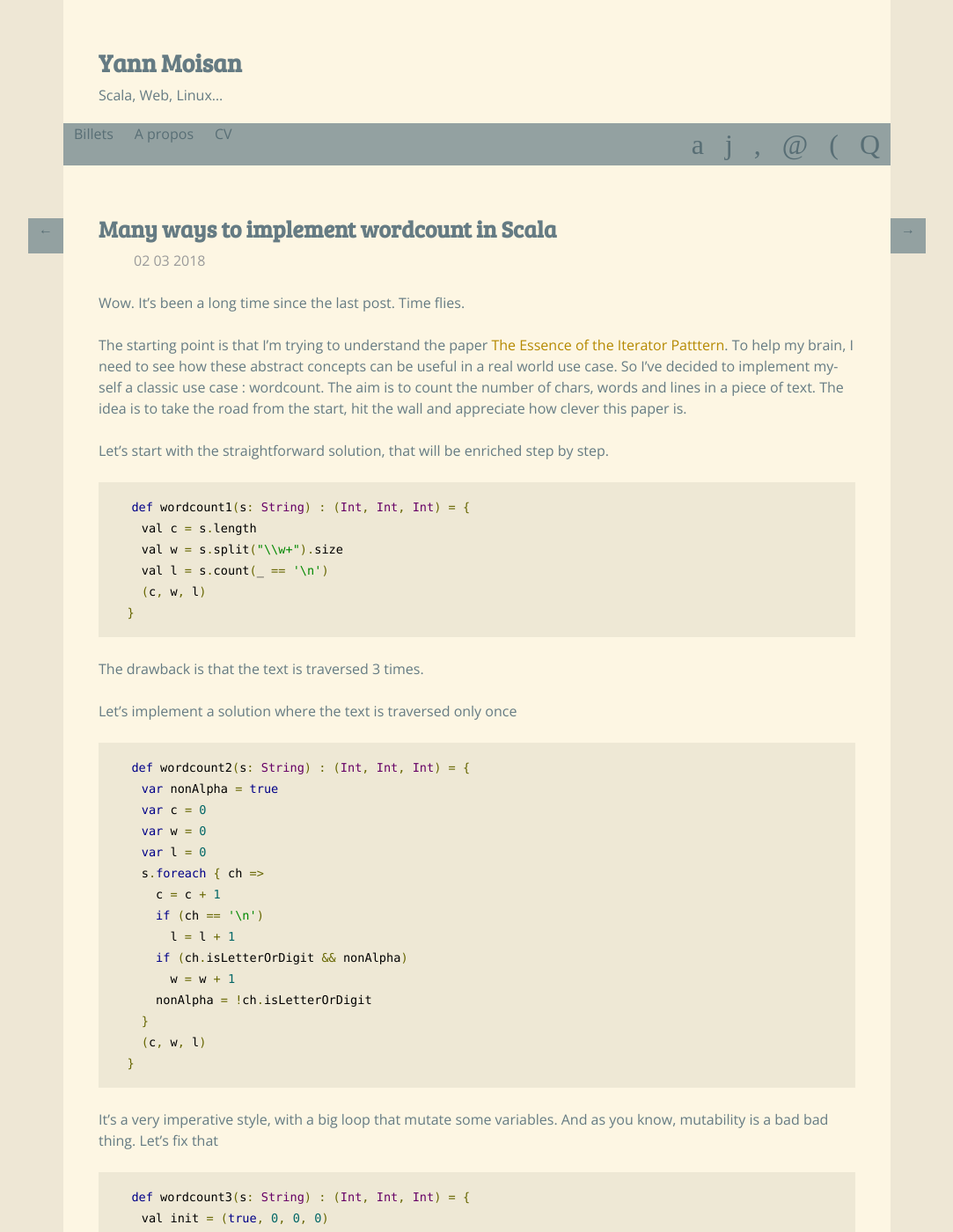
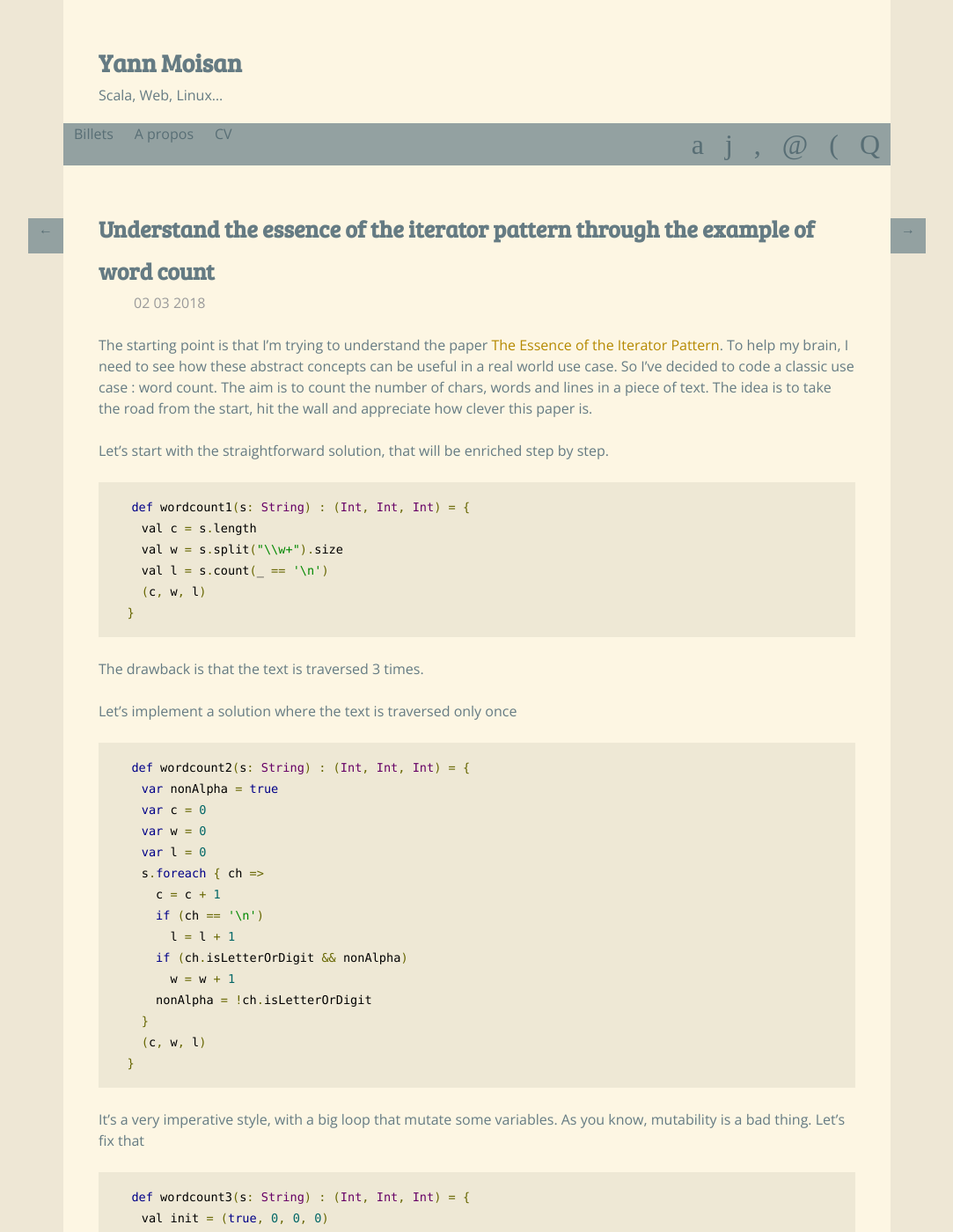
Before and after one commit to YannMoisan/blog, a Jekyll site: the page built from _posts/2018-03-02-wordcount.md, in a window 1280 px wide and 1400 px high. Shown: the whole window at 88% size, without its empty margins (98-1181 px from the left). Built offline with Jekyll 4.4.1, drawn with Linux system fonts in a browser that asks for light colours; some web fonts are replaced; some of the changed text lies outside the part shown.

Commit message:
Try to improve SEO

````diff
--- a/_posts/2018-03-02-wordcount.md
+++ b/_posts/2018-03-02-wordcount.md
@@ -1,15 +1,13 @@
 ---
-title: Many ways to implement wordcount in Scala
-description: Many ways to implement wordcount in Scala
+title: Understand the essence of the iterator pattern through the example of word count
+description: We will start with a naive implementation of word count (to compute the numbers of characters, words and lines in a text). We'll perform multiple refactorings to go towards a pure functional approach inspired by the paper The Essence of the Iterator Pattern.
 layout: blog
 lang: en
 ---
-Wow. It's been a long time since the last post. Time flies.
-
 The starting point is that I'm trying to understand the paper [The Essence of the Iterator
-Patttern](https://www.cs.ox.ac.uk/jeremy.gibbons/publications/iterator.pdf). To help my brain, I
+Pattern](https://www.cs.ox.ac.uk/jeremy.gibbons/publications/iterator.pdf). To help my brain, I
 need to see how these abstract concepts can be useful in a real world use case. So I've decided to
-implement myself a classic use case : wordcount. The aim is to count the number of chars, words and
+code a classic use case : word count. The aim is to count the number of chars, words and
 lines in a piece of text. The idea is to take the road from the start, hit the wall and appreciate
 how clever this paper is.
 
@@ -46,8 +44,8 @@ Let's implement a solution where the text is traversed only once
   }
 ```
 
-It's a very imperative style, with a big loop that mutate some variables. And as you know,
-mutability is a bad bad thing. Let's fix that
+It's a very imperative style, with a big loop that mutate some variables. As you know,
+mutability is a bad thing. Let's fix that
 
 ```
   def wordcount3(s: String) : (Int, Int, Int) = {
@@ -64,8 +62,8 @@ mutability is a bad bad thing. Let's fix that
   }
 ```
 
-It's better, `foldLeft` allow abstracting over the traversal logic. But all countings are mixed
-together and we must respect the single responsibility principle. Let's separate the concerns.
+It's better, `foldLeft` allow abstracting over the traversal logic. But all the counts are mixed
+together which does not respect the single responsibility principle. Let's separate the concerns.
 
 ```
   def wordcount4(s: String) : (Int, Int, Int) = {
@@ -151,7 +149,7 @@ We can even merge foldMap together, because if we have a `Monoid[A]`, we have fo
   }
 ```
 
-And now, we are stuck with 2 traversals.
+Now, we are stuck with 2 traversals.
 
 Hopefully, the paper propose a solution to go further. There is nice [write
 up](https://etorreborre.blogspot.fr/2011/06/essence-of-iterator-pattern.html) by Eric Torreborre.
````
Also changed, not shown: other parts of _posts/2018-03-02-wordcount.md (+1 -1 lines), _posts/2013-07-18-puzzle.md (+2 -2 lines), _posts/2014-03-27-ranger.md (+2 -2 lines), _posts/2014-09-29-typeclass.md (+6 -6 lines), _posts/2015-03-07-tuples.md (+2 -2 lines).
